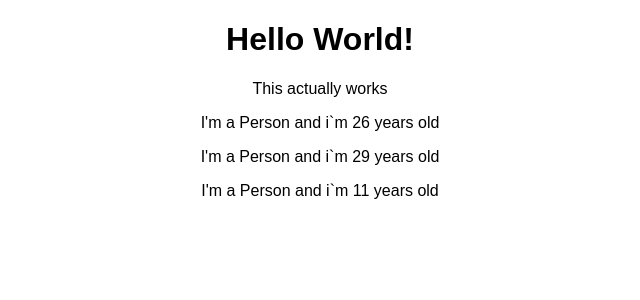
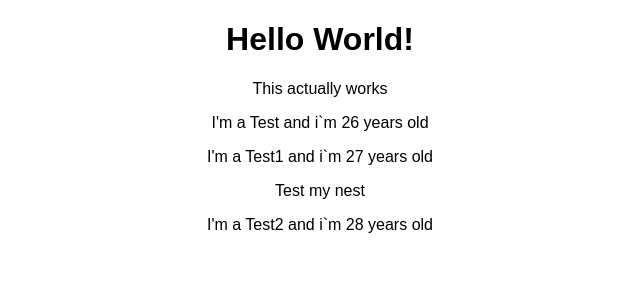
Before and after one commit to iYegor/react_tutorial, a React (Create React App) app in the folder udemy-react-guide/: page / in a window 1280 px wide. Shown: the top 300 px of the page, without its empty margins (320-960 px from the left). Built offline with nearby package versions, Linux system fonts and the light colour scheme.

Commit message:
Added props.

```diff
--- a/udemy-react-guide/src/App.js
+++ b/udemy-react-guide/src/App.js
@@ -8,9 +8,9 @@ class App extends Component {
       <div className="App">
         <h1>Hello World!</h1>
         <p>This actually works</p>
-          <Person/>
-          <Person/>
-          <Person/>
+          <Person name ="Test" age="26"/>
+          <Person name ="Test1" age="27">Test my nest</Person>
+          <Person name ="Test2" age="28"/>
       </div>
     );
   }
--- a/udemy-react-guide/src/Person/Person.js
+++ b/udemy-react-guide/src/Person/Person.js
@@ -1,7 +1,12 @@
 import React from 'react'
 
-const person =  () => {
-    return <p>I'm a Person and i`m {Math.floor(Math.random()*30)} years old</p>
+const person =  (props) => {
+    return (
+        <div>
+            <p>I'm a {props.name} and i`m {props.age} years old</p>
+            <p>{props.children}</p>
+        </div>
+    )
 };
 
 export default person;
```
